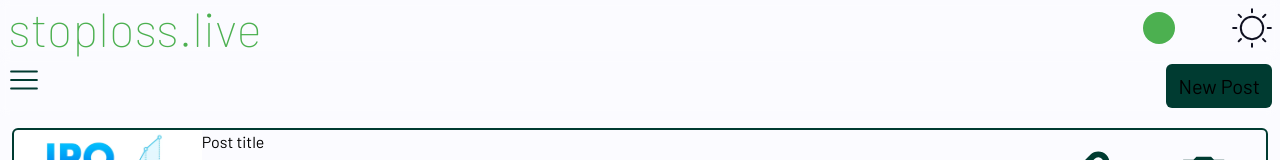
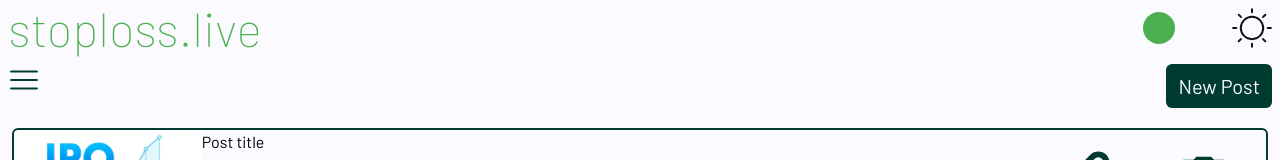
Before and after one commit to MKS1699/stopLoss, a Next.js app: page /pages/admin/adminPanel in a window 1280 px wide. Shown: the top 160 px of the page. Built offline with nearby package versions, Linux system fonts and the light colour scheme.

Commit message:
Fix :  CSS

```diff
--- a/app/pages/admin/adminPanel/components/PanelScreen.tsx
+++ b/app/pages/admin/adminPanel/components/PanelScreen.tsx
@@ -50,8 +50,8 @@ const PanelScreen = () => {
         <div
           className={`w-fit h-fit  rounded-md py-2 px-3 text-center grid grid-rows-1 grid-cols-1 self-start justify-self-end ${
             panelScreen === "createPost"
-              ? "cursor-not-allowed bg-gray-500 text-white opacity-60"
-              : "bg-[#003b31] dark:bg-[#4cb050] text-white cursor-pointer"
+              ? "cursor-not-allowed bg-gray-500 text-light opacity-60"
+              : "bg-[#003b31] dark:bg-[#4cb050] text-light cursor-pointer"
           } `}
           onClick={handleNewPost}
         >
```
